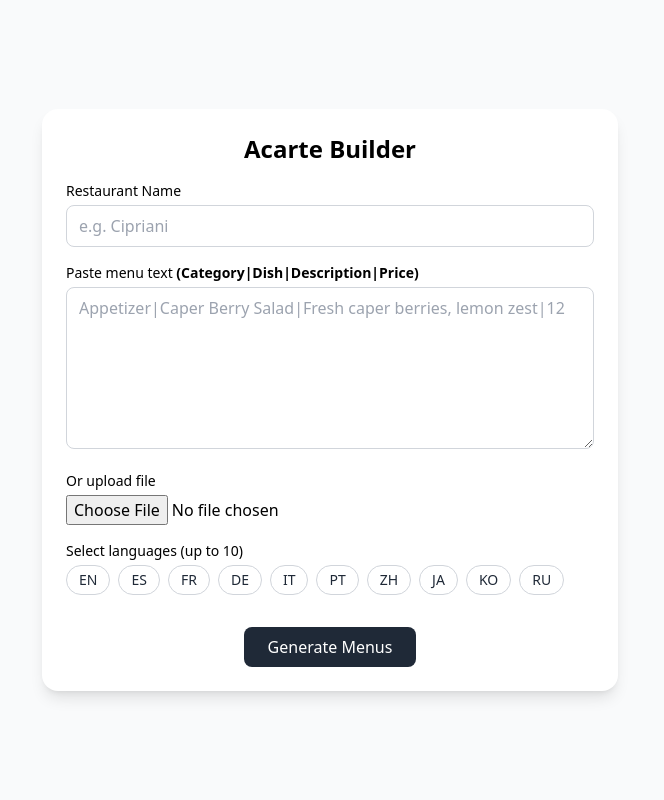
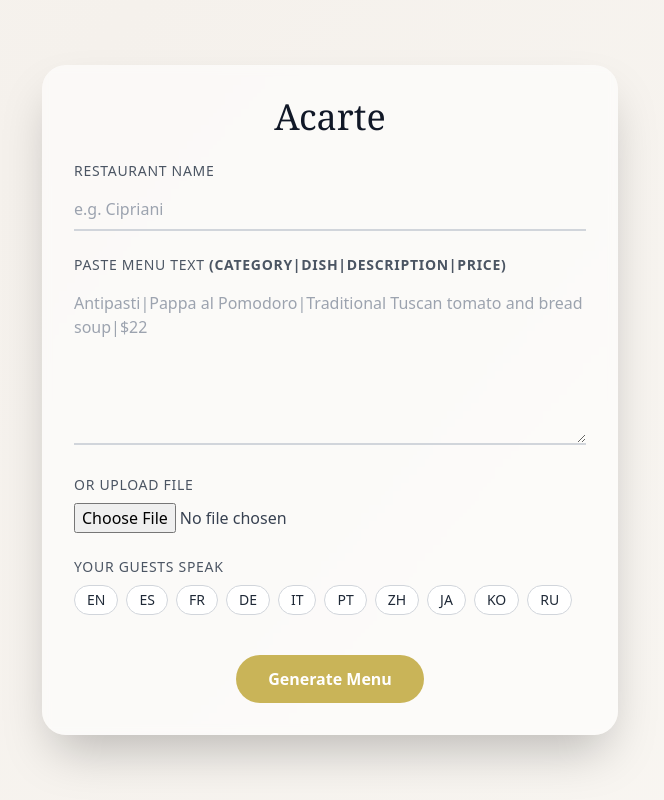
Before and after one commit to armiiinsaber/smartmenu, a Next.js app: page /builder in a window 1280 px wide. Shown: the whole page, without its empty margins (310-974 px from the left). Built offline with nearby package versions, Linux system fonts and the light colour scheme.

Commit message:
Update page.tsx

```diff
--- a/app/builder/page.tsx
+++ b/app/builder/page.tsx
@@ -19,6 +19,14 @@ export default function BuilderPage() {
     );
   }
 
+  function handleFileUpload(e: React.ChangeEvent<HTMLInputElement>) {
+    const file = e.target.files?.[0];
+    if (!file) return;
+    const reader = new FileReader();
+    reader.onload = () => setRawText(reader.result as string);
+    reader.readAsText(file);
+  }
+
   async function handleSubmit() {
     if (!restaurantName || !rawText || selectedLangs.length === 0) {
       alert(
@@ -27,14 +35,13 @@ export default function BuilderPage() {
       return;
     }
 
-    // 🚧 Validate each line has 4 parts: Category | Dish | Description | Price
+    // Validate 4-column format: Category|Dish|Description|Price
     const lines = rawText
       .split("\n")
       .map((l) => l.trim())
-      .filter((l) => l.length);
+      .filter((l) => l);
     for (let i = 0; i < lines.length; i++) {
-      const parts = lines[i].split("|");
-      if (parts.length !== 4) {
+      if (lines[i].split("|").length !== 4) {
         alert(
           `Line ${i + 1} is invalid. Each row must be: Category|Dish|Description|Price`
         );
@@ -54,14 +61,11 @@ export default function BuilderPage() {
         }),
       });
       const payload = await res.json();
-
       if (!res.ok) {
-        alert(`Error ${res.status}: ${payload.error || JSON.stringify(payload)}`);
+        alert(`Error ${res.status}: ${payload.error}`);
         setLoading(false);
         return;
       }
-
-      // Auto-store & redirect
       sessionStorage.setItem(
         `menu-${payload.slug}`,
         JSON.stringify({
@@ -70,68 +74,85 @@ export default function BuilderPage() {
         })
       );
       router.push(`/menu/${payload.slug}`);
-    } catch (error: any) {
-      alert(`Network error: ${error.message || error}`);
+    } catch (e: any) {
+      alert(`Network error: ${e.message}`);
       setLoading(false);
     }
   }
 
-  function handleFileUpload(e: React.ChangeEvent<HTMLInputElement>) {
-    const file = e.target.files?.[0];
-    if (!file) return;
-    const reader = new FileReader();
-    reader.onload = () => {
-      setRawText(reader.result as string);
-    };
-    reader.readAsText(file);
-  }
+  return (
+    <div
+      className="min-h-screen flex items-center justify-center p-4"
+      style={{
+        background:
+          "linear-gradient(130deg, #FAF8F4 0%, #F5F1EC 50%, #FAF8F4 100%)",
+        backgroundSize: "200% 200%",
+        animation: "gradientShift 10s ease infinite",
+      }}
+    >
+      <div className="w-full max-w-xl bg-white bg-opacity-60 backdrop-blur-sm rounded-3xl shadow-2xl p-8">
+        <h1 className="text-4xl font-serif text-center text-gray-900 mb-6">
+          Acarte
+        </h1>
 
-  return (
-    <div className="min-h-screen bg-gray-50 flex items-center justify-center p-4">
-      <div className="w-full max-w-xl bg-white shadow-lg rounded-2xl p-6">
-        <h1 className="text-2xl font-semibold mb-4 text-center">Acarte Builder</h1>
-
-        <div className="space-y-4">
+        <form
+          onSubmit={(e) => {
+            e.preventDefault();
+            handleSubmit();
+          }}
+          className="space-y-6"
+        >
+          {/* Restaurant Name */}
           <div>
-            <label className="block text-sm font-medium mb-1">Restaurant Name</label>
+            <label className="block text-sm uppercase tracking-wider text-gray-600 mb-2">
+              Restaurant Name
+            </label>
             <input
               type="text"
               value={restaurantName}
               onChange={(e) => setRestaurantName(e.target.value)}
               placeholder="e.g. Cipriani"
               disabled={loading}
-              className="w-full border border-gray-300 rounded-lg px-3 py-2 focus:outline-none focus:ring-2 focus:ring-gray-400"
+              className="w-full bg-transparent border-b-2 border-gray-300 py-2 focus:border-[#C9B458] outline-none transition"
             />
           </div>
 
+          {/* Menu Text */}
           <div>
-            <label className="block text-sm font-medium mb-1">
-              Paste menu text <span className="font-semibold">(Category|Dish|Description|Price)</span>
+            <label className="block text-sm uppercase tracking-wider text-gray-600 mb-2">
+              Paste menu text{" "}
+              <span className="font-semibold">(Category|Dish|Description|Price)</span>
             </label>
             <textarea
               value={rawText}
               onChange={(e) => setRawText(e.target.value)}
               rows={6}
-              placeholder="Appetizer|Caper Berry Salad|Fresh caper berries, lemon zest|12"
+              placeholder="Antipasti|Pappa al Pomodoro|Traditional Tuscan tomato and bread soup|$22"
               disabled={loading}
-              className="w-full border border-gray-300 rounded-lg px-3 py-2 focus:outline-none focus:ring-2 focus:ring-gray-400"
+              className="w-full bg-transparent border-b-2 border-gray-300 py-2 focus:border-[#C9B458] outline-none transition"
             />
           </div>
 
+          {/* File Upload */}
           <div>
-            <label className="block text-sm font-medium mb-1">Or upload file</label>
+            <label className="block text-sm uppercase tracking-wider text-gray-600 mb-2">
+              Or upload file
+            </label>
             <input
               type="file"
               accept=".txt,.csv"
               ref={fileInputRef}
               onChange={handleFileUpload}
-              className="w-full"
               disabled={loading}
+              className="text-gray-700"
             />
           </div>
 
+          {/* Language Selector */}
           <div>
-            <label className="block text-sm font-medium mb-1">Select languages (up to 10)</label>
+            <label className="block text-sm uppercase tracking-wider text-gray-600 mb-2">
+              Your Guests Speak
+            </label>
             <div className="flex flex-wrap gap-2">
               {languages.map((lang) => (
                 <button
@@ -139,9 +160,9 @@ export default function BuilderPage() {
                   type="button"
                   onClick={() => toggleLang(lang)}
                   disabled={loading}
-                  className={`px-3 py-1 rounded-full text-sm border transition ${
+                  className={`px-3 py-1 rounded-full text-sm font-medium border transition ${
                     selectedLangs.includes(lang)
-                      ? "bg-gray-800 text-white border-gray-800"
+                      ? "bg-[#C9B458] text-white border-[#C9B458]"
                       : "bg-white text-gray-800 border-gray-300 hover:bg-gray-100"
                   }`}
                 >
@@ -151,21 +172,37 @@ export default function BuilderPage() {
             </div>
           </div>
 
+          {/* Submit */}
           <div className="text-center">
             <button
-              onClick={handleSubmit}
+              type="submit"
               disabled={loading}
-              className={`mt-4 px-6 py-2 rounded-lg font-medium transition ${
+              className={`mt-4 px-8 py-3 rounded-full font-semibold transition ${
                 loading
                   ? "bg-gray-400 text-gray-200 cursor-not-allowed"
-                  : "bg-gray-800 text-white hover:bg-gray-700"
+                  : "bg-[#C9B458] text-white hover:bg-opacity-90"
               }`}
             >
-              {loading ? "Generating…" : "Generate Menus"}
+              {loading ? "Generating…" : "Generate Menu"}
             </button>
           </div>
-        </div>
+        </form>
       </div>
+
+      {/* Global keyframes for the background animation */}
+      <style jsx global>{`
+        @keyframes gradientShift {
+          0% {
+            background-position: 0% 50%;
+          }
+          50% {
+            background-position: 100% 50%;
+          }
+          100% {
+            background-position: 0% 50%;
+          }
+        }
+      `}</style>
     </div>
   );
 }
```
